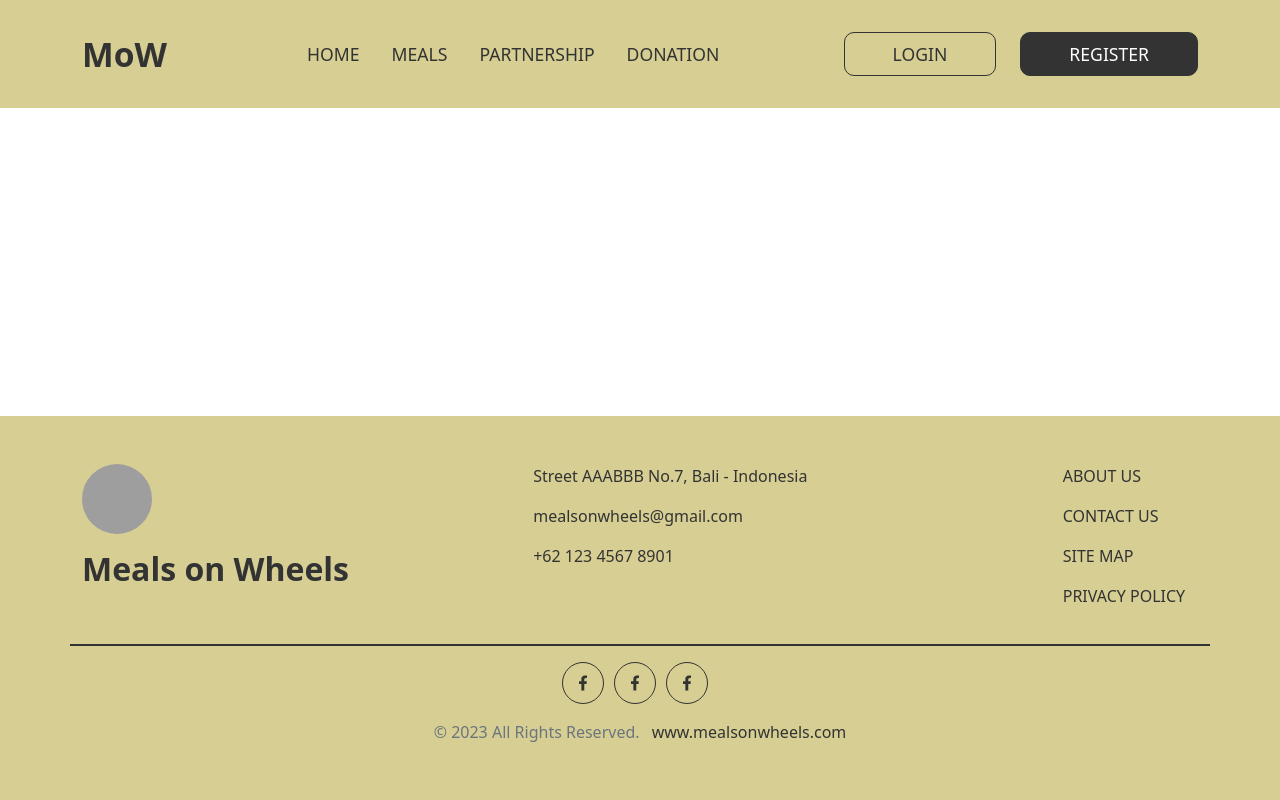
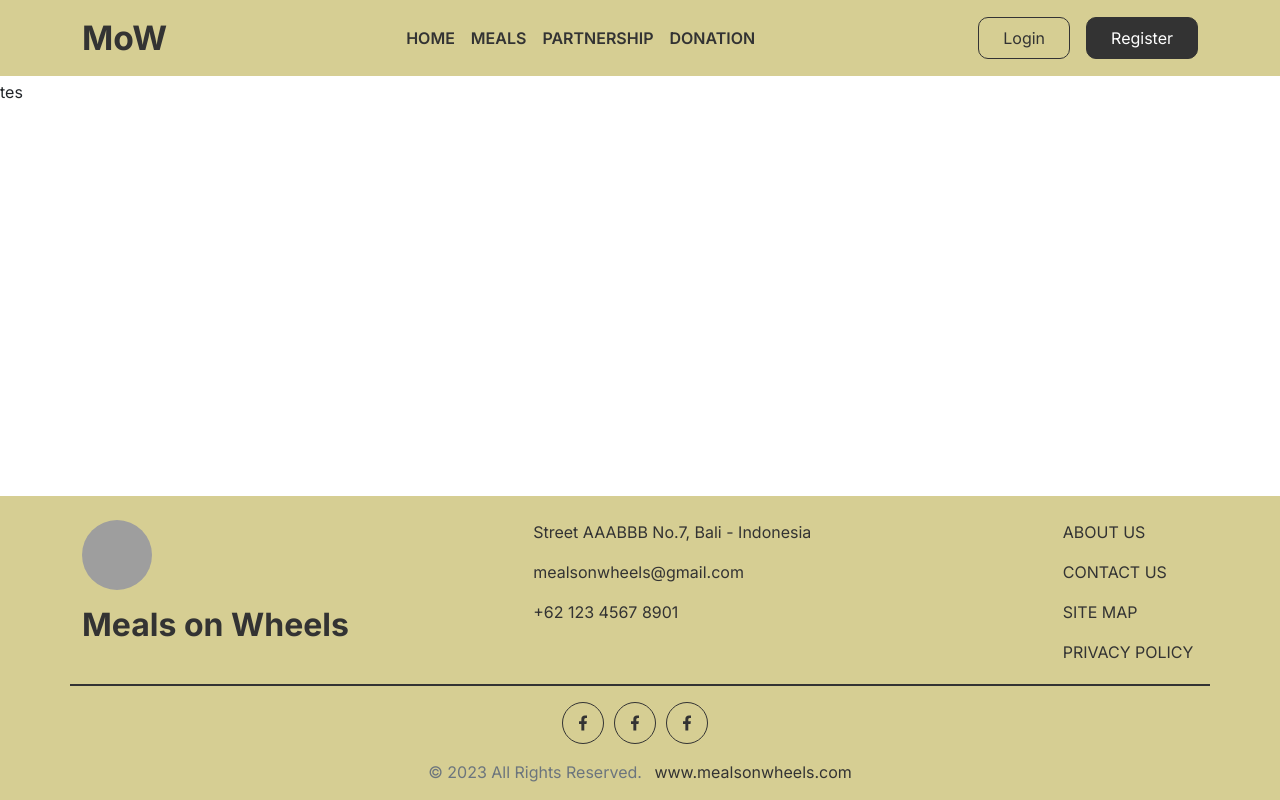
Before and after one commit to yoghantara08/meals-on-wheels, a React (Create React App) app: page / in a window 1280 px wide. Built offline with nearby package versions, Linux system fonts and the light colour scheme; grey boxes are pictures that could not be loaded.

Commit message:
navbar, footer, font inter

```diff
--- a/src/assets/scss/index.scss
+++ b/src/assets/scss/index.scss
@@ -1,3 +1,9 @@
+@import url("https://fonts.googleapis.com/css2?family=Inter:wght@100;200;300;400;500;600;700;800;900&display=swap");
+
+* {
+  font-family: "Inter", sans-serif;
+}
+
 // import custom variable
 @import "custom";
 
--- a/src/components/footer/Footer.jsx
+++ b/src/components/footer/Footer.jsx
@@ -8,7 +8,7 @@ import "../../assets/scss/index.scss";
 const Footer = () => {
   return (
     <div className="container pt-4">
-      <Row className="d-flex justify-content-center align-items-stretch py-4">
+      <Row className="d-flex justify-content-center align-items-stretch">
         <Col sm={12} lg={4} className="parent-img mb-4">
           <div className="footer-item">
             <div className="img-food-item">
@@ -45,14 +45,14 @@ const Footer = () => {
         >
           <div className="d-flex flex-column site-item">
             <Link
-              to="####"
+              to="/about"
               className="link mb-3 text-darken text-decoration-none"
             >
               ABOUT US
             </Link>
 
             <Link
-              to="####"
+              to="/contact"
               className="link mb-3 text-darken text-decoration-none"
             >
               CONTACT US
@@ -70,7 +70,7 @@ const Footer = () => {
             </Link>
           </div>
         </Col>
-        <Col className="py-3 footer-bottom mt-4">
+        <Col className="pt-3 footer-bottom mt-2">
           <div className="bottom-item d-flex align-items-md-center flex-column">
             <div className="social-icon mb-3">
               <a href="##" target="_blank" rel="noreferrer">
--- a/src/components/navbar/Navigation.jsx
+++ b/src/components/navbar/Navigation.jsx
@@ -1,16 +1,16 @@
 import React from "react";
-import { NavLink } from "react-router-dom";
+import { Link } from "react-router-dom";
 
 import "../../assets/scss/index.scss";
 
 const Navigation = () => {
   return (
     <>
-      <nav className="navbar bg-shade-yellow navbar-expand-lg navbar-light py-4 fixed-top">
+      <nav className="navbar bg-shade-yellow navbar-expand-lg navbar-light fixed-top">
         <div className="container">
-          <NavLink to="/" className="navbar-brand fw-bold">
+          <Link to="/" className="navbar-brand fw-bold">
             MoW
-          </NavLink>
+          </Link>
           <button
             className="navbar-toggler shadow-none border-0 p-0"
             type="button"
@@ -28,47 +28,39 @@ const Navigation = () => {
           >
             <ul className="navbar-nav">
               <li className="nav-item px-lg-2 mt-2 my-lg-0">
-                <NavLink
+                <Link
                   to="/home"
-                  activeclassname="active"
-                  className="nav-link"
-                  aria-current="page"
+                  className="text-decoration-none text-uppercase fw-semibold text-darken"
                 >
                   Home
-                </NavLink>
+                </Link>
               </li>
 
               <li className="nav-item px-lg-2 mt-2 my-lg-0">
-                <NavLink
+                <Link
                   to="/meals"
-                  activeclassname="active"
-                  className="nav-link"
-                  aria-current="page"
+                  className="text-decoration-none text-uppercase fw-semibold text-darken"
                 >
                   Meals
-                </NavLink>
+                </Link>
               </li>
 
               <li className="nav-item px-lg-2 mt-2 my-lg-0">
-                <NavLink
+                <Link
                   to="/partnership"
-                  activeclassname="active"
-                  className="nav-link"
-                  aria-current="page"
+                  className="text-decoration-none text-uppercase fw-semibold text-darken"
                 >
                   Partnership
-                </NavLink>
+                </Link>
               </li>
 
               <li className="nav-item px-lg-2 mt-2 my-lg-0">
-                <NavLink
+                <Link
                   to="/donation"
-                  activeclassname="active"
-                  className="nav-link"
-                  aria-current="page"
+                  className="text-decoration-none text-uppercase fw-semibold text-darken"
                 >
                   Donation
-                </NavLink>
+                </Link>
               </li>
             </ul>
           </div>
@@ -79,24 +71,20 @@ const Navigation = () => {
           >
             <ul className="navbar-nav">
               <li className="nav-item">
-                <NavLink
+                <Link
                   to="/login"
-                  activeclassname="active"
-                  className="nav-link btn btn-outline-darken btn-hover text-darken py-2 px-5 me-lg-4 my-2 my-lg-0"
-                  aria-current="page"
+                  className="btn btn-outline-darken btn-hover text-darken py-2 px-4 me-lg-3 my-2 my-lg-0"
                 >
                   Login
-                </NavLink>
+                </Link>
               </li>
               <li className="nav-item">
-                <NavLink
+                <Link
                   to="/login"
-                  activeclassname="active"
-                  className="nav-link btn btn-darken text-whiten py-2 px-5"
-                  aria-current="page"
+                  className="btn btn-darken text-whiten py-2 px-4"
                 >
                   Register
-                </NavLink>
+                </Link>
               </li>
             </ul>
           </div>
```
